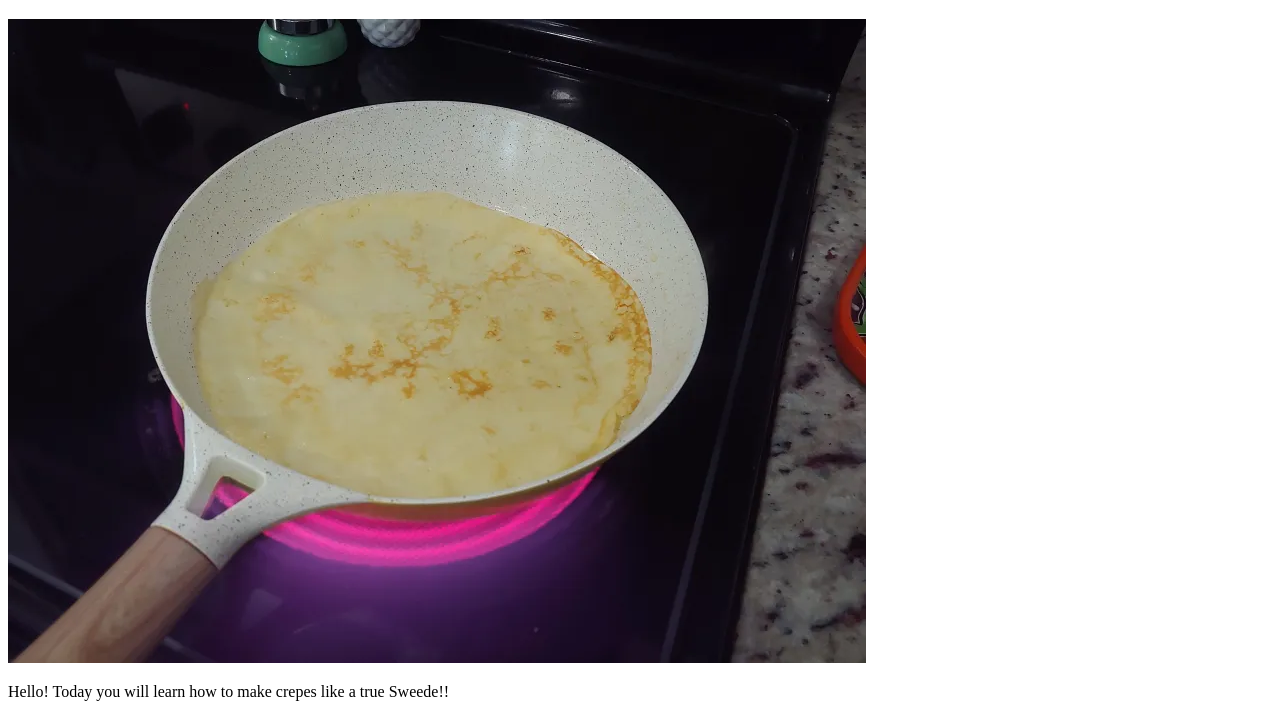
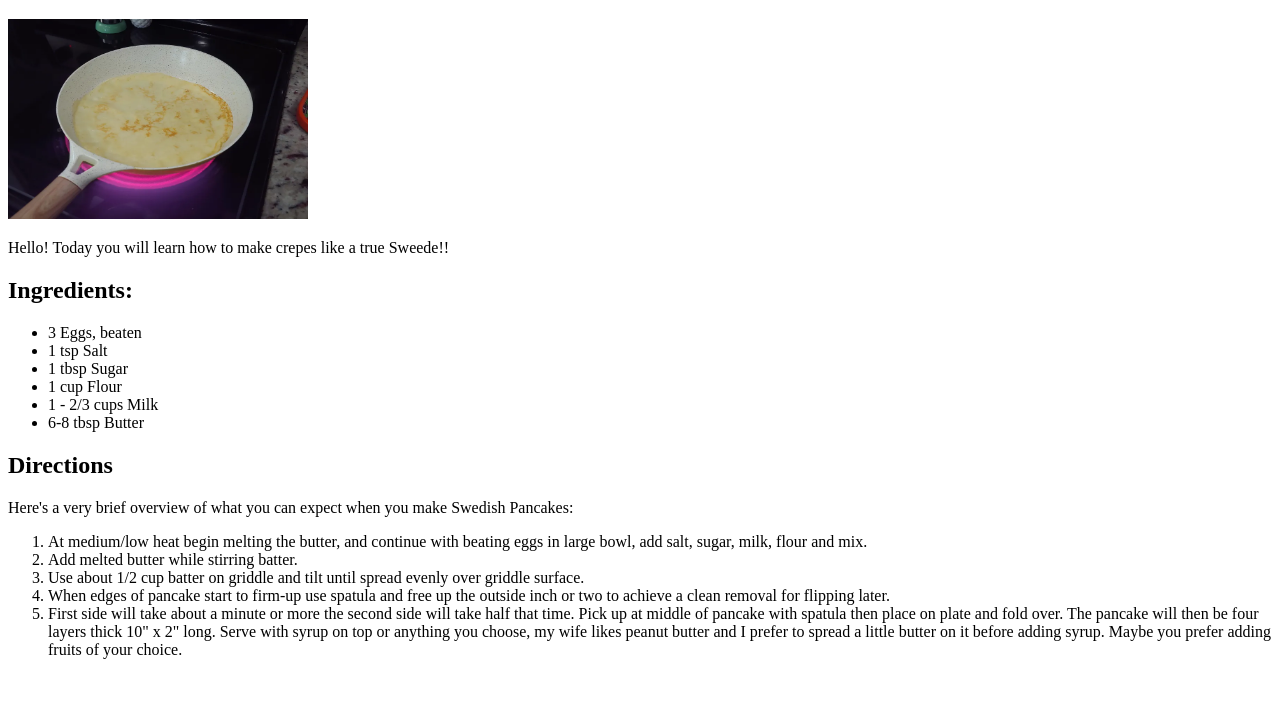
Before and after one commit to aethergast/odin-recipes, a plain HTML site: page recipes/swedish_pancakes.html in a window 1280 px wide. Shown: the part 61-779 px from the top of the page. Drawn offline with Linux system fonts and the light colour scheme.

Commit message:
Update the image sizes for pan_pizza and swedish_pancakes

```diff
--- a/recipes/swedish_pancakes.html
+++ b/recipes/swedish_pancakes.html
@@ -7,7 +7,7 @@
 </head>
 <body>
     <h1>Swedish Pancakes</h1>
-    <img src="../images/swedish-pancakes-00.webp" alt="Swedish pancake">
+    <img src="../images/swedish-pancakes-00.webp" alt="Swedish pancake" width="300" height="200">
 
     <p>Hello! Today you will learn how to make crepes like a true Sweede!! </p>
 
```
Also changed, not shown: recipes/pan_pizza.html (+1 -1 lines).
